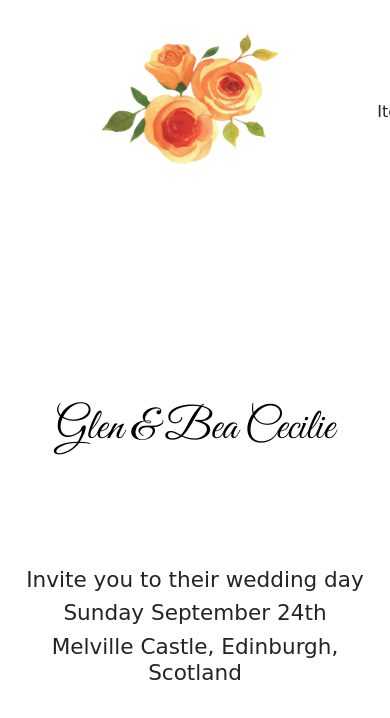
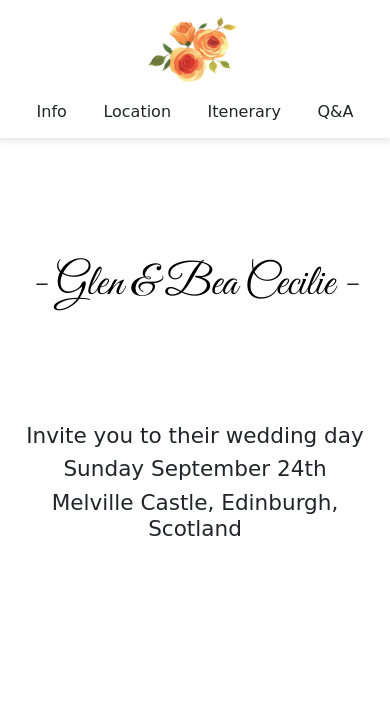
Before and after one commit to GlenBruceMorrison/WW, a plain HTML site: page index.html in a window 390 px wide. Drawn offline with nearby package versions, Linux system fonts and the light colour scheme; a web font is replaced by a local one.

Commit message:
plawddfeefef

```diff
--- a/index.html
+++ b/index.html
@@ -11,39 +11,22 @@
 </head>
 
 <body>
-    <div style="height: 200px;
-                position: fixed;
-                width: 100%;
-                background-color: white;
-                z-index:100">
+    <div id="header" style="height: 200px; position: fixed; width: 100%; background-color: white; z-index:100">
         <div class="col-12 text-center">
             <img src="1.png" style="height:200px" />
         </div>
-        <div class="col-12">
-            <div class="row">
-                <div class="col-12 header" style="
-                    display: flex;
-                    justify-content: center;
-                    align-items: center;
-                    gap: 5em;
-                    top: 100px;
-                    position: fixed;">
-                    <a id="button-main" onclick='return setSection(0)''>Info</a>
-                    <a id="button-location" onclick=' return setSection(1)'>Location</a>
-                    <div></div>
-                    <div></div>
-                    <div></div>
-                    <div></div>
-                    <a>Itenerary</a>
-                    <a>Q&A</a>
-                </div>
-            </div>
+        <div class="header" style="display: flex; justify-content: space-evenly; align-items:center; top: 100px; max-width: 960px; margin: 0 auto; margin-top: -7em;">
+            <a id="button-main" onclick='return setSection(0)''>Info</a>
+            <a id="button-location" onclick=' return setSection(1)'>Location</a>
+            <div class="seperator"></div>
+            <a>Itenerary</a>
+            <a>Q&A</a>
         </div>
     </div>
     <div style="overflow-y: auto">
         <div class="container" style="padding-top: 230px;">
             <div id="section-main" class="col-12 text-center" style="padding-top: 8em">
-                <div class="display-1 fancy-font" style="margin-top: 1em; color:black">Glen & Bea Cecilie</div>
+                <div class="display-1 fancy-font" style="margin-top: 1em; color:black">- Glen & Bea Cecilie -</div>
 
                 <div class="h4 pt-5 " style="margin-top: 3em;">Invite you to their wedding day</div>
                 <div class="text-center h4">Sunday September 24th</div>
@@ -70,6 +53,7 @@
                     <div class="row pt-2">
                         <div class="col-12">
                             <p><a target="_blank" href="https://www.google.com/maps/dir/Edinburgh+Airport+(EDI),+Edinburgh/Melville+Castle+Hotel,+Gilmerton+Rd,+Edinburgh+EH18+1AP/@55.9204025,-3.366574,11z/data=!3m1!4b1!4m14!4m13!1m5!1m1!1s0x4887c50e93e3017d:0x19530a2592b1d59b!2m2!1d-3.3614532!2d55.950785!1m5!1m1!1s0x4887becc84d0aec9:0xd875e77214e6794f!2m2!1d-3.1040782!2d55.8911094!3e0">From Edinburgh Airport (20 mins)</a></p>
+                            <p><a target="_blank" href="https://www.google.com/maps/dir/55.9484977,-3.186609/55.8915294,-3.103857/@55.8932805,-3.1033653,16z/data=!4m6!4m5!2m3!6e0!7e2!8j1677414300!3e0">From Edinburgh Central (30 mins)</a></p>
                             <p><a target="_blank" href="https://www.google.com/maps/dir/Glasgow+Airport+(GLA),+Paisley/Melville+Castle+Hotel,+Gilmerton+Rd,+Edinburgh+EH18+1AP/@55.9339185,-4.8903372,8z/data=!3m1!4b1!4m14!4m13!1m5!1m1!1s0x48884eb90111e0dd:0x24a888b519aa330b!2m2!1d-4.4350529!2d55.8690744!1m5!1m1!1s0x4887becc84d0aec9:0xd875e77214e6794f!2m2!1d-3.1040782!2d55.8911094!3e0">From Glasgow Airport (1 hour)</a></p>
                         </div>
                     </div>
--- a/script.js
+++ b/script.js
@@ -16,7 +16,6 @@ const setSection = x => {
     });
 
     buttons.forEach(x => {
-        console.log(x)
         x.classList.remove('active-section');
     });
 
--- a/style.css
+++ b/style.css
@@ -30,10 +30,43 @@ body {
 }
 
 .header a {
-    color: white;
+    all: unset;
+    color: black;
     cursor: pointer;
 }
 
 .header a:hover {
     text-decoration: underline !important;
 }
+
+.active-section {
+    text-decoration: underline !important;
+}
+
+@media only screen and (max-width: 960px) {
+    body {
+
+    }
+
+    #header {
+        height:138px !important;
+        margin-top: 0px !important;
+        box-shadow: -1px -2px 9px 3px #00000026;
+    }
+
+    .header {
+        margin-top: 0px !important;
+    }
+
+    #header img {
+        height: 100px !important;
+    }
+
+    #section-main{
+        margin-top: -9em !important;
+    }
+
+    .seperator {
+        display: none;
+    }
+}
```
Also changed, not shown: angle.jpg (renamed from assets/angle.jpg).
